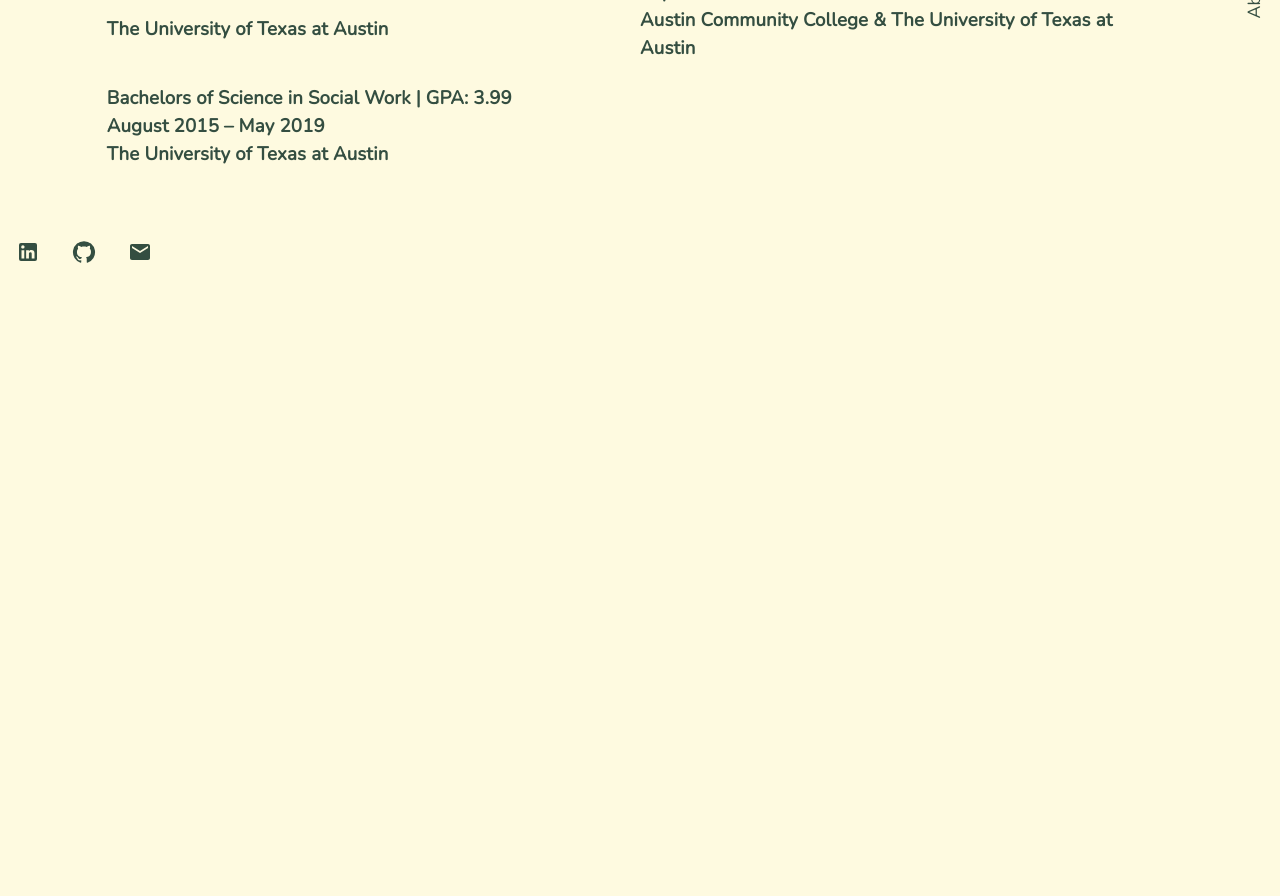
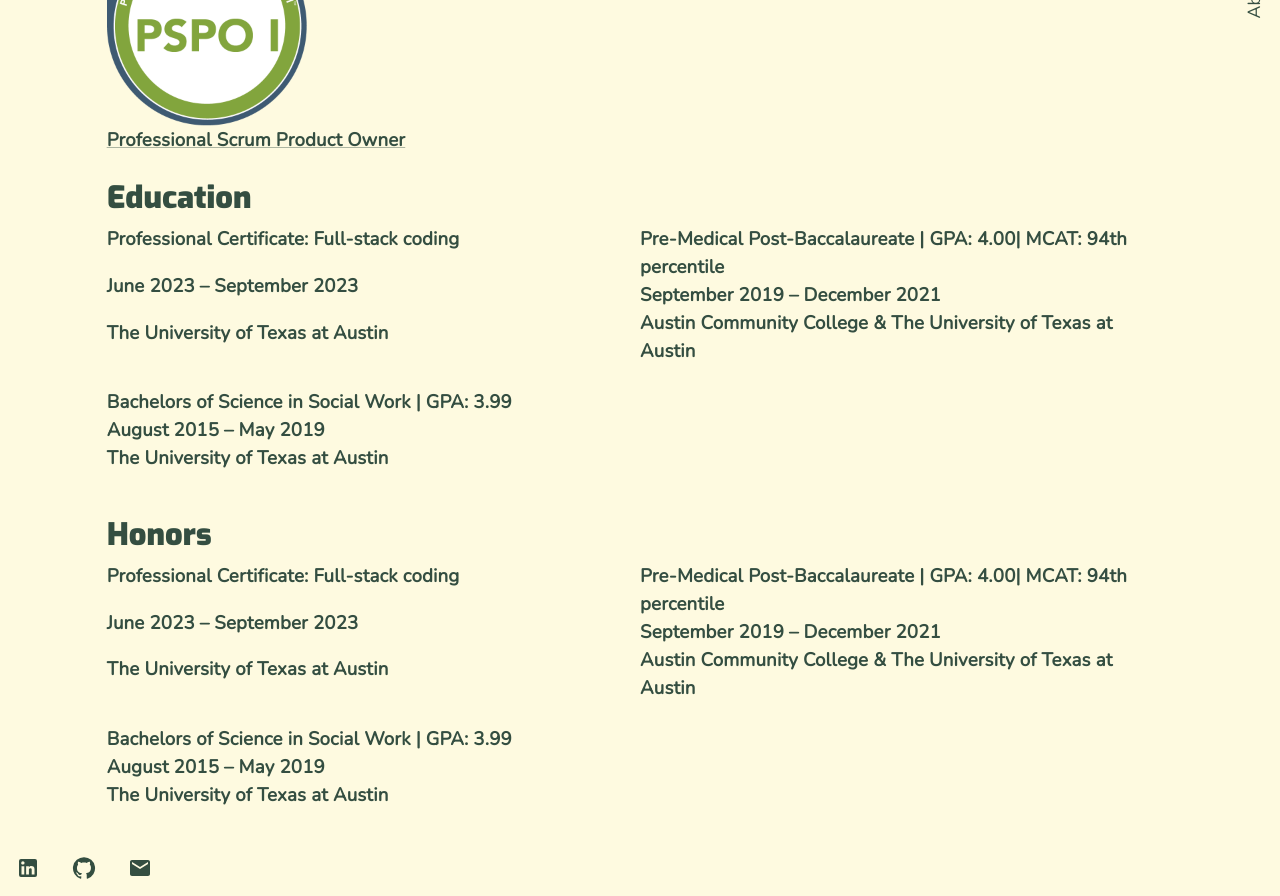
Before and after one commit to Savannah-Shifflet/professional-portfolio, a React (Create React App) app: page /resume in a window 1280 px wide. Shown: the part 520-1416 px from the top of the page. Before the commit the page ends 800 px from the top, so only its background shows below. Built offline with nearby package versions, Linux system fonts and the light colour scheme.

Commit message:
added certifications to resume page

```diff
--- a/src/components/pages/About/AboutHeader.js
+++ b/src/components/pages/About/AboutHeader.js
@@ -38,12 +38,10 @@
                         <Grid item container sx ={{height: '14rem', width: '15rem', position: 'relative', mr: '10%'}} justifyContent={'center'}>
                             <Box sx={{bgcolor:'pink.main', position: 'absolute', bottom: '0', left: '200', width: '100%', height: '70%'}} md={12}>
                             </Box>
-
                             <img src = {headshot} alt ='Headshot of Savannah Shifflet' style={imgStyles.img} className='headshot'/>
                         </Grid>
                 </Grid>
             </Fade>
-
         </Grid>
     )
 }
--- /dev/null
+++ b/src/components/pages/Resume/Honors.js
@@ -0,0 +1,52 @@
+import React from 'react';
+import Divider from '@mui/material/Divider';
+import Grid from '@mui/material/Grid';
+import Typography from '@mui/material/Typography';
+
+
+export default function Honors() {
+
+    const education = [
+        {
+            title: 'Professional Certificate: Full-stack coding',
+            school: "The University of Texas at Austin",
+            time: "June 2023 – September 2023"
+        },
+        {
+            title: 'Pre-Medical Post-Baccalaureate',
+            school: "Austin Community College & The University of Texas at Austin ",
+            gpa: "4.00",
+            mcat: '94th percentile',
+            time: "September 2019 – December 2021"
+        },
+        {
+            title: 'Bachelors of Science in Social Work',
+            school: "The University of Texas at Austin",
+            gpa: '3.99',
+            time: "August 2015 – May 2019"
+        }
+    ];
+
+    return (
+        <Grid container item xs={12} sx={{ mt: '0.5%' }} >
+            {education.map((education) => {
+                return(
+                    <>
+                    <Grid item container justifyContent={'space-between'} key={education.title} xs={12} lg={6} sx ={{pt: '0.2em', pb: '1em', pr:'1.4em'}}>
+                        <Grid item xs={12}>
+                            <Typography variant='body1' >{education.title} {education.gpa? (`| GPA: ${education.gpa}`):null}{education.mcat? (`| MCAT: ${education.mcat}`):null}</Typography>
+                        </Grid>
+                        <Grid item xs={12}>
+                            <Typography variant='body1'>{education.time}</Typography>
+                        </Grid>
+                        <Grid item xs={12}>
+                            <Typography variant='body1'>{education.school}</Typography>
+                        </Grid>
+                    </Grid>
+
+                    </>
+                )
+            })}
+        </Grid>
+    )
+}
--- a/src/components/pages/Resume/index.js
+++ b/src/components/pages/Resume/index.js
@@ -4,8 +4,21 @@
 import Typography from '@mui/material/Typography';
 import Education from './Education';
 import Experience from './Experience';
+import pspo from '../../../assets/pspo_badge.png';
+import Link from '@mui/material/Link';
+import Honors from './Honors';
+
 
 export default function Resume() {
+    const imgStyles = {
+        img: {
+            aspectRatio: 1,
+            width: '20%',
+            minWidth: 100,
+            maxWidth: 200
+        }
+    }
+
     return (
         <Grid container item xs={12} justifyContent={'center'}>
             <Grid container item xs={12} >
@@ -21,11 +34,28 @@
             </Grid>
             <Grid item xs={10}>
                 <Typography variant='h3' sx={{ mt: '2.5%' }}>
+                    Certifications
+                </Typography>
+            </Grid>
+            <Grid item container xs ={10} sx={{flexDirection: 'column', pt: '1%'}} >
+                <img src={pspo} alt='Professional Scrum Product Owner Badge' style={imgStyles.img}/>
+                <Link target = "_blank" href="https://www.credly.com/badges/2d4e3419-98d7-45e6-857a-eec8fb263fef/public_url" >Professional Scrum Product Owner</Link>
+            </Grid>
+            <Grid item xs={10}>
+                <Typography variant='h3' sx={{ mt: '2.5%' }}>
                     Education
                 </Typography>
             </Grid>
             <Grid item container xs ={10} justifyContent={'center'} >
                 <Education />
+            </Grid>
+            <Grid item xs={10}>
+                <Typography variant='h3' sx={{ mt: '2.5%' }}>
+                    Honors
+                </Typography>
+            </Grid>
+            <Grid item container xs ={10} justifyContent={'center'} >
+                <Honors />
             </Grid>
             {/* <Grid item container xs ={10} justifyContent={'center'} >
                 <Divider sx={{bgcolor: 'accent.main', width: '100%'}} />
```
Also changed, not shown: src/assets/pspo_badge.png (added).
